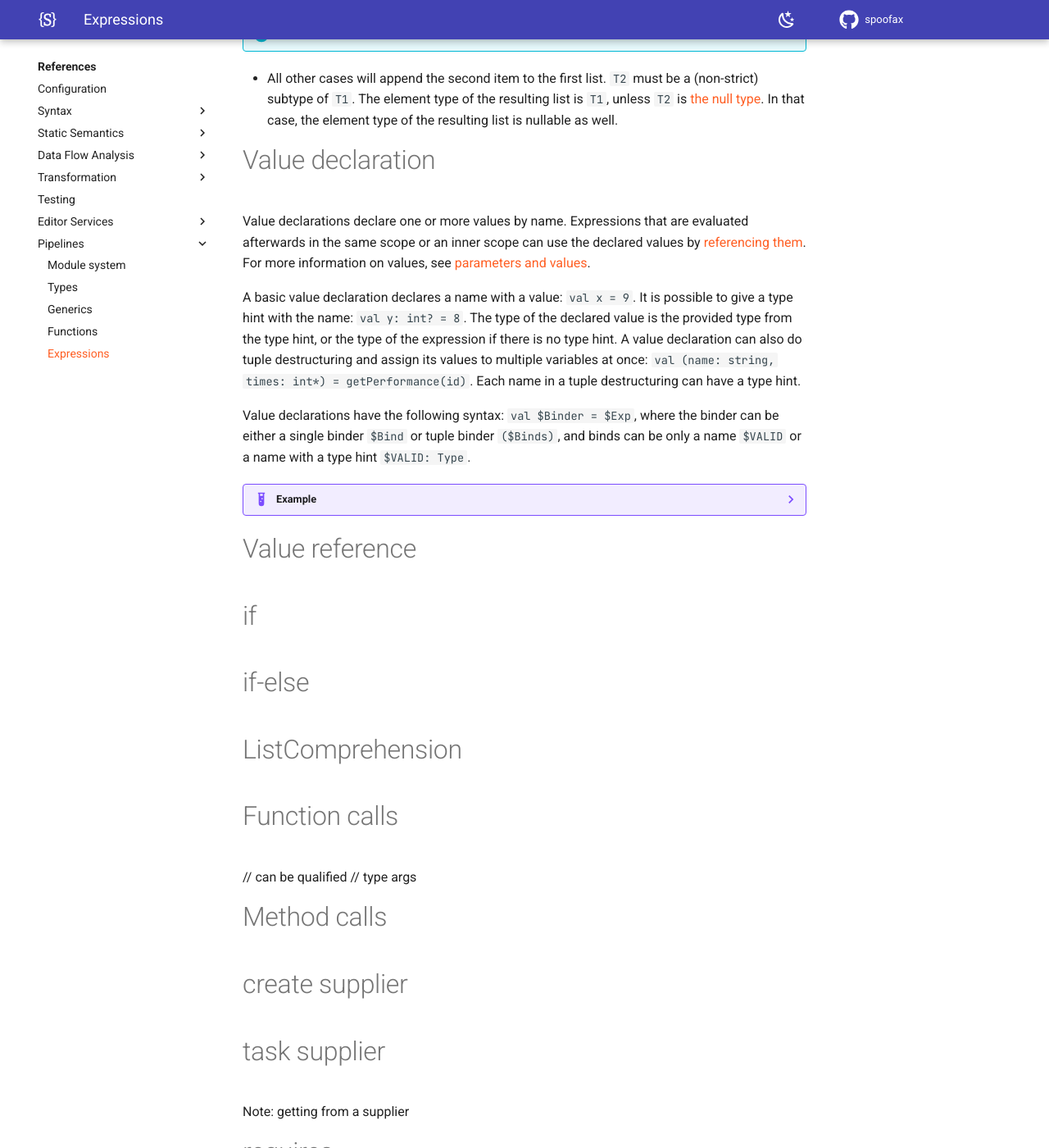
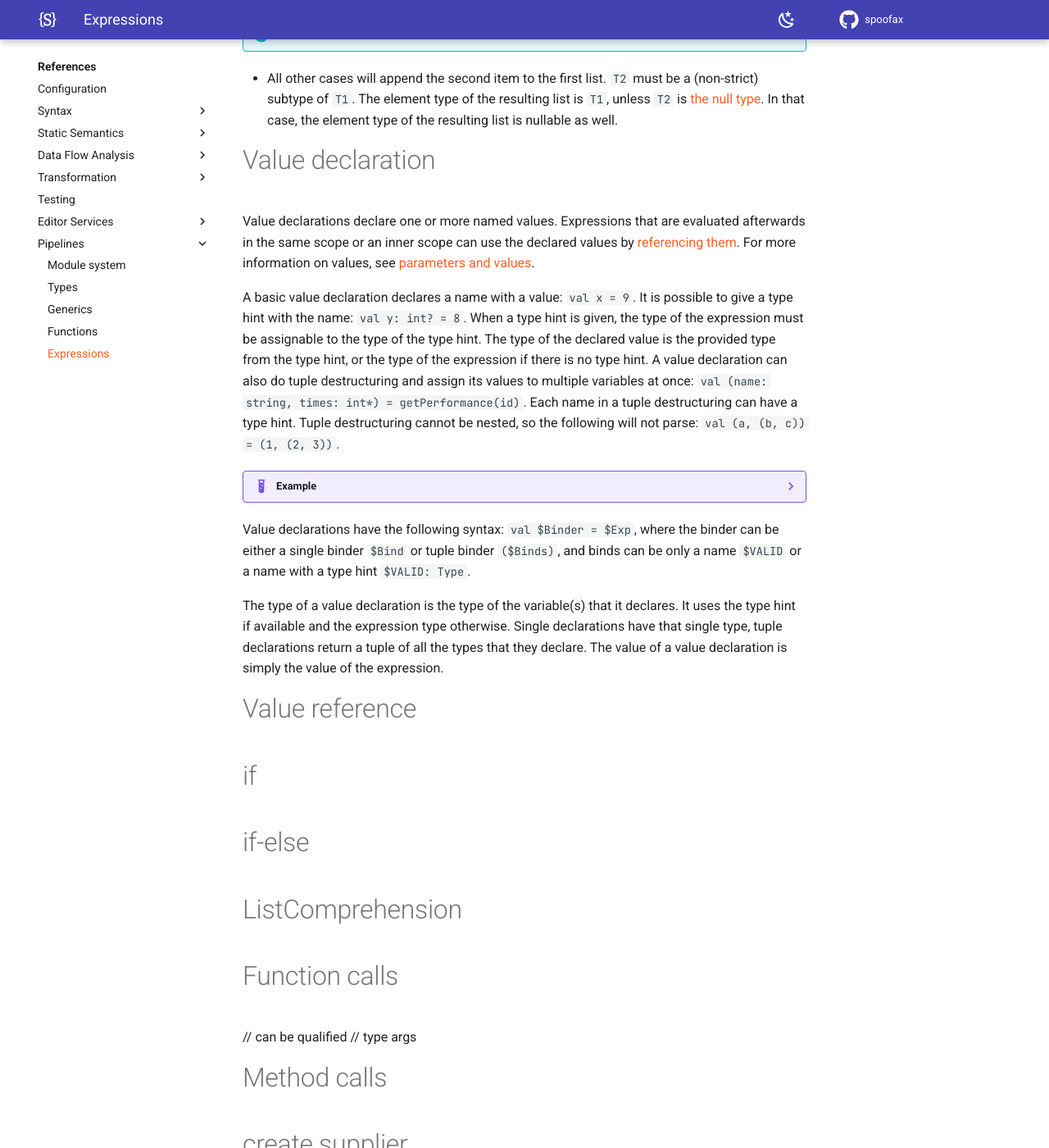
Before and after one commit to pdmosses/metaborg.github.io, an MkDocs documentation site: the page built from docs/references/pipelines/expressions.md, in a window 1280 px wide and 1400 px high, scrolled down 3011 px. Shown: the whole window at 82% size. Built offline with MkDocs 1.6.1 and Material for MkDocs 9.7.7, drawn with Linux system fonts in a browser that asks for light colours; comment, search, counter and statistics services are not loaded.

Commit message:
Improve documentation for PIE value declarations
Mention
- type of a value declaration
- expression must be assignable to the declared type

````diff
--- a/docs/references/pipelines/expressions.md
+++ b/docs/references/pipelines/expressions.md
@@ -136,17 +136,17 @@ Finally, adding a type `T2` to a list with type `T1*` has two cases
 
 # Value declaration
 
-Value declarations declare one or more values by name.
+Value declarations declare one or more named values.
 Expressions that are evaluated afterwards in the same scope or an inner scope can use the declared values by [referencing them](#value-reference).
 For more information on values, see [parameters and values](../functions#parameters-and-values).
 
 A basic value declaration declares a name with a value: `val x = 9`.
 It is possible to give a type hint with the name: `val y: int? = 8`.
+When a type hint is given, the type of the expression must be assignable to the type of the type hint.
 The type of the declared value is the provided type from the type hint, or the type of the expression if there is no type hint.
 A value declaration can also do tuple destructuring and assign its values to multiple variables at once: `val (name: string, times: int*) = getPerformance(id)`.
 Each name in a tuple destructuring can have a type hint.
-
-Value declarations have the following syntax: `val $Binder = $Exp`, where the binder can be either a single binder `$Bind` or tuple binder `($Binds)`, and binds can be only a name `$VALID` or a name with a type hint `$VALID: Type`.
+Tuple destructuring cannot be nested, so the following will not parse: `val (a, (b, c)) = (1, (2, 3))`.
 
 ??? example
     Some examples of value declarations
@@ -161,6 +161,12 @@ Value declarations have the following syntax: `val $Binder = $Exp`, where the bi
     val (year, values: (string, bool)*) = (2020, []);
     ```
 
+Value declarations have the following syntax: `val $Binder = $Exp`, where the binder can be either a single binder `$Bind` or tuple binder `($Binds)`, and binds can be only a name `$VALID` or a name with a type hint `$VALID: Type`.
+
+The type of a value declaration is the type of the variable(s) that it declares.
+It uses the type hint if available and the expression type otherwise.
+Single declarations have that single type, tuple declarations return a tuple of all the types that they declare.
+The value of a value declaration is simply the value of the expression.
 
 # Value reference
 
````
